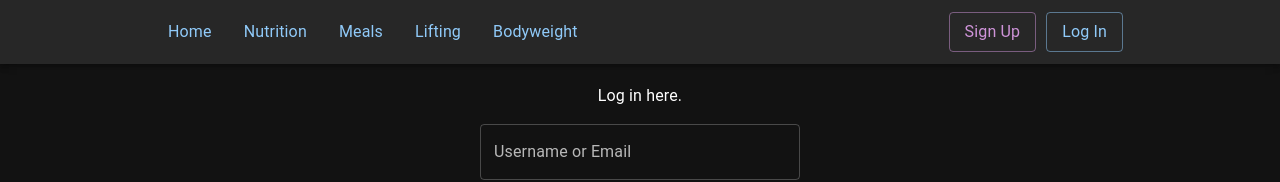
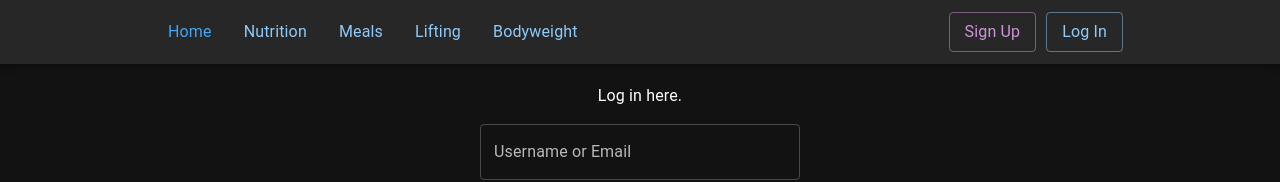
Before and after one commit to overchuki/graph-pr, a React (Create React App) app in the folder frontend/: page /login in a window 1280 px wide. Shown: the top 182 px of the page. Built offline with nearby package versions, Linux system fonts and the light colour scheme.

Commit message:
link active for all subroutes

```diff
--- a/frontend/src/components/navigation/NavBarLink.tsx
+++ b/frontend/src/components/navigation/NavBarLink.tsx
@@ -29,7 +29,7 @@ const NavBarLink: React.FC<Props> = ({ path, name }) => {
 
     return (
         <Root>
-            <NavLink to={path} className={className} activeClassName={activeClassName} exact>
+            <NavLink to={path} className={className} activeClassName={activeClassName}>
                 <Typography display="inline" variant="subtitle1">
                     {name}
                 </Typography>
```
